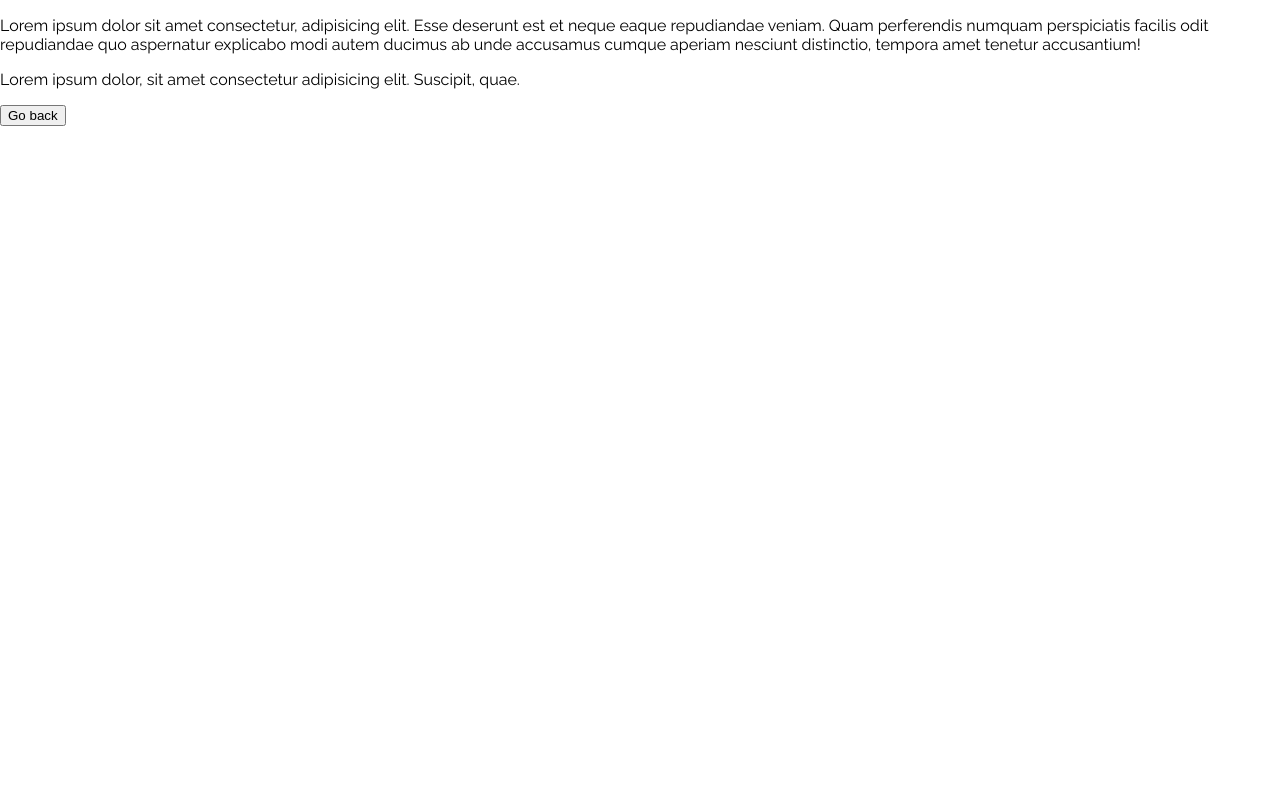
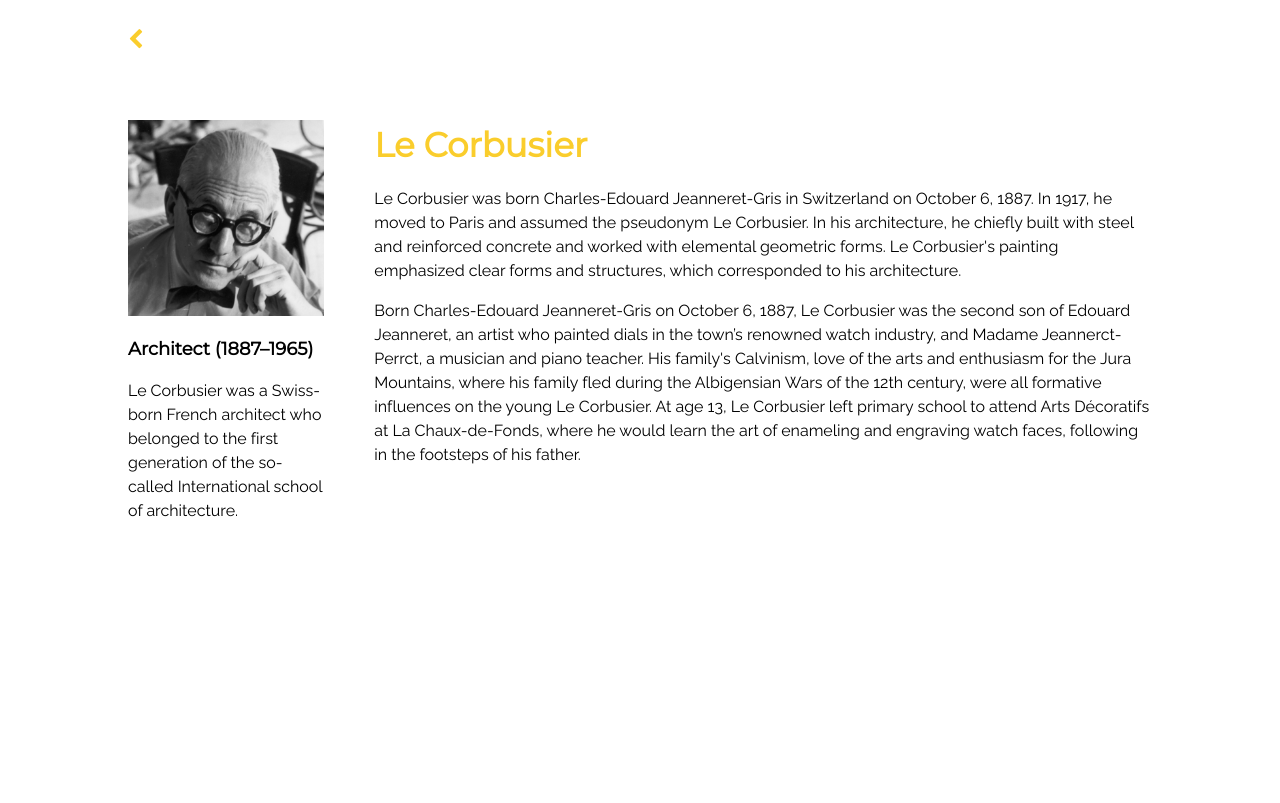
Before and after one commit to Jing-Gu/Corbusier, a plain HTML site: page bio.html in a window 1280 px wide. Drawn offline with Linux system fonts and the light colour scheme.

Commit message:
+ biography page

```diff
--- a/bio.html
+++ b/bio.html
@@ -4,26 +4,56 @@
     <meta charset="UTF-8" />
     <meta name="viewport" content="width=device-width, initial-scale=1.0" />
     <title>Biography</title>
-
+    <!-- FONT-AWESOME -->
+    <link
+      rel="stylesheet"
+      type="text/css"
+      href="https://cdnjs.cloudflare.com/ajax/libs/font-awesome/4.7.0/css/font-awesome.css"
+    />
     <!-- CUSTOM CSS -->
     <link rel="stylesheet" href="style.css" />
   </head>
+
   <body>
-    <div class="biography transition-fade" id="swup">
-      <p>
-        Lorem ipsum dolor sit amet consectetur, adipisicing elit. Esse deserunt
-        est et neque eaque repudiandae veniam. Quam perferendis numquam
-        perspiciatis facilis odit repudiandae quo aspernatur explicabo modi
-        autem ducimus ab unde accusamus cumque aperiam nesciunt distinctio,
-        tempora amet tenetur accusantium!
-      </p>
+    <header>
+      <a href="index.html"><i class="fa fa-chevron-left fa-lg"></i></a>
+    </header>
 
-      <p>
-        Lorem ipsum dolor, sit amet consectetur adipisicing elit. Suscipit,
-        quae.
-      </p>
-
-      <a href="index.html"><button>Go back</button></a>
-    </div>
+    <section class="bio">
+      <div class="left">
+        <img src="img/bio.jpg" alt="" />
+        <div class="facts">
+          <h2>Architect (1887–1965)</h2>
+          <p>
+            Le Corbusier was a Swiss-born French architect who belonged to the
+            first generation of the so-called International school of
+            architecture.
+          </p>
+        </div>
+      </div>
+      <div class="right">
+        <h1>Le Corbusier</h1>
+        <p>
+          Le Corbusier was born Charles-Edouard Jeanneret-Gris in Switzerland on
+          October 6, 1887. In 1917, he moved to Paris and assumed the pseudonym
+          Le Corbusier. In his architecture, he chiefly built with steel and
+          reinforced concrete and worked with elemental geometric forms. Le
+          Corbusier's painting emphasized clear forms and structures, which
+          corresponded to his architecture.
+        </p>
+        <p>
+          Born Charles-Edouard Jeanneret-Gris on October 6, 1887, Le Corbusier
+          was the second son of Edouard Jeanneret, an artist who painted dials
+          in the town’s renowned watch industry, and Madame Jeannerct-Perrct, a
+          musician and piano teacher. His family's Calvinism, love of the arts
+          and enthusiasm for the Jura Mountains, where his family fled during
+          the Albigensian Wars of the 12th century, were all formative
+          influences on the young Le Corbusier. At age 13, Le Corbusier left
+          primary school to attend Arts Décoratifs at La Chaux-de-Fonds, where
+          he would learn the art of enameling and engraving watch faces,
+          following in the footsteps of his father.
+        </p>
+      </div>
+    </section>
   </body>
 </html>
--- a/style.css
+++ b/style.css
@@ -50,11 +50,22 @@ h1,
 h2,
 h3 {
   font-family: "Montserrat", sans-serif;
+  padding: 0;
+  margin: 0;
+}
+
+h2 {
+  font-size: 1.125rem; /*18px*/
+  padding-top: 20px;
 }
 
 h1 {
-  padding: 0;
-  margin: 0;
+  font-size: 2.125rem; /*34px*/
+  font-weight: 600;
+  color: #facd2c;
+}
+
+h3 {
   font-size: 1.375rem; /*22px*/
 }
 
@@ -341,23 +352,43 @@ footer p {
 }
 
 /* ================
-  swup transition
+  for page biography
   ================= */
 
-.transition-fade {
-  opacity: 1;
-  transition: 500ms;
-  transform: translateX(0);
-  transform-origin: left;
+header {
+  height: 15vh;
+  width: 80%;
+  margin: auto;
+  position: relative;
 }
 
-html.is-animating .transition-fade {
-  opacity: 1;
-  transform: translateX(100%);
+header a {
+  color: #facd2c;
+  position: absolute;
+  top: 30px;
+  transition: transform 200ms ease, opacity 200ms ease;
 }
 
-html.is-leaving .transition-fade {
-  opacity: 0;
+header a:hover {
+  opacity: 0.5;
+  transform: scale(1.3);
+}
+section {
+  display: flex;
+  flex-direction: row;
+  width: 80%;
+  height: 85vh;
+  margin: auto;
+  line-height: 1.5;
+}
+
+.left {
+  flex-grow: 1;
+}
+
+.right {
+  flex-grow: 2;
+  margin-left: 50px;
 }
 
 /* ================
```
Also changed, not shown: index.html (+1 -1 lines), img/bio.jpg (added).
